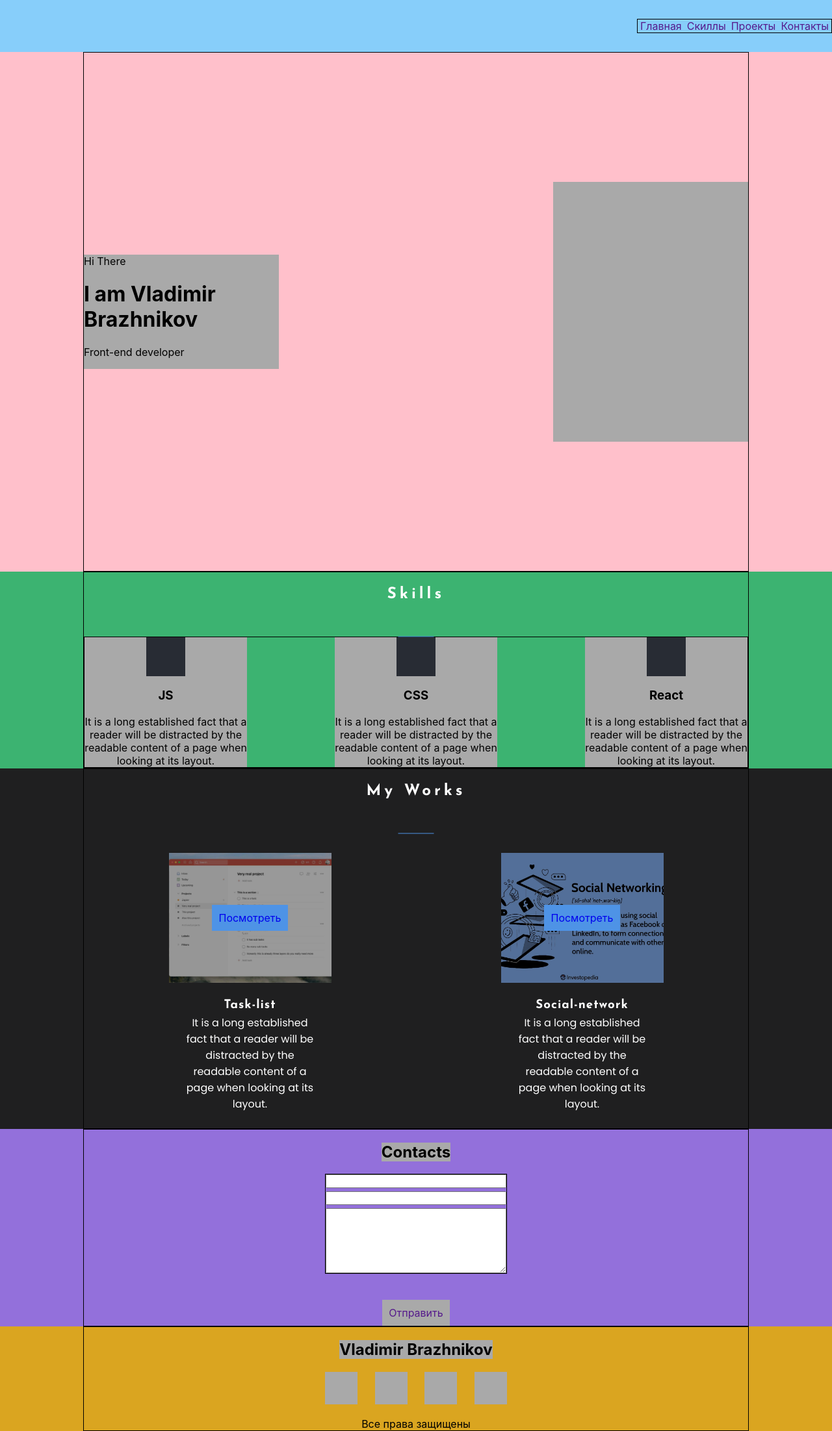
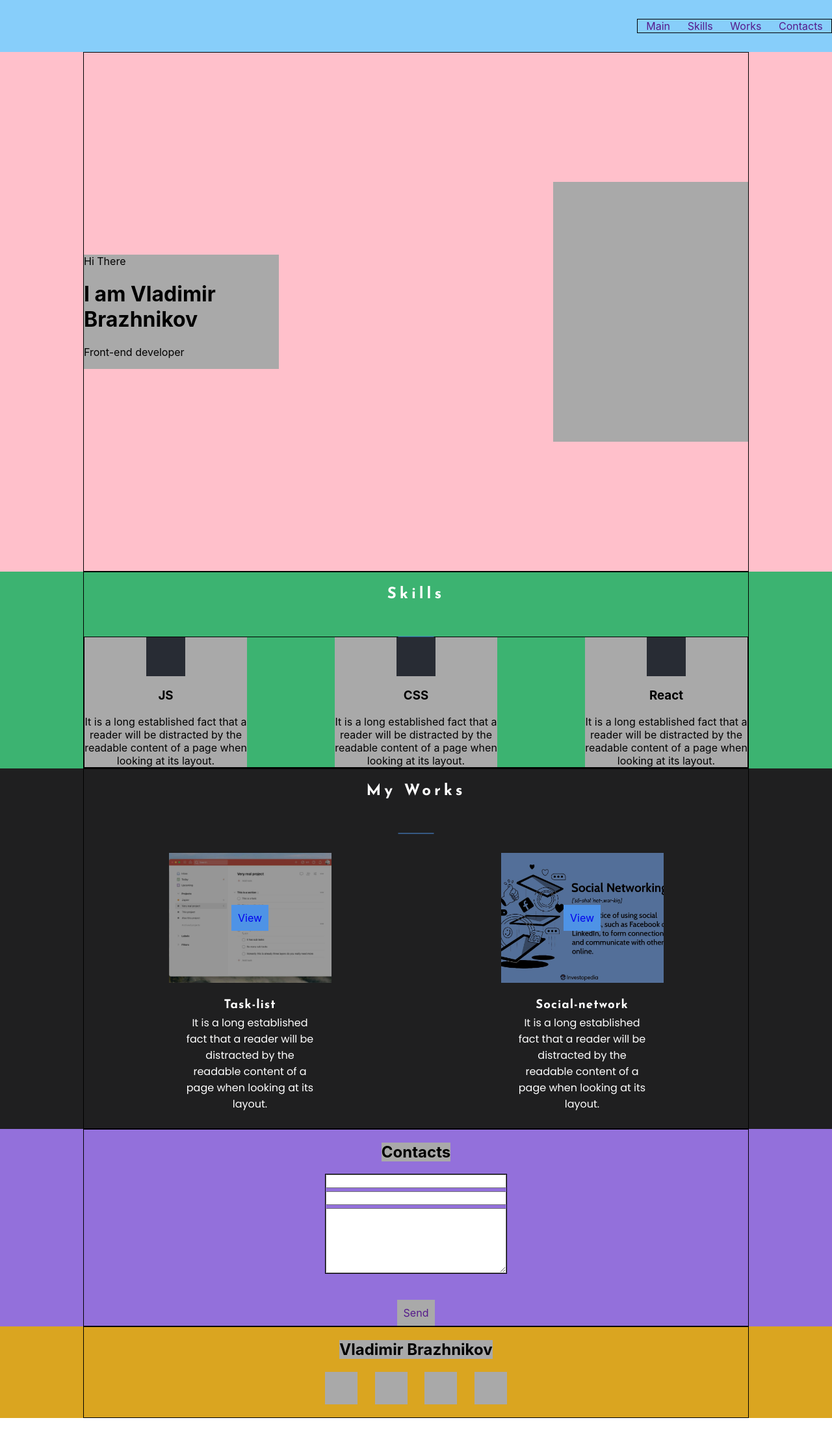
Before and after one commit to cros6y6raga/portfolio, a React (Create React App) app: page / in a window 1280 px wide. Shown: the whole page at 65% size. Built offline with nearby package versions, Linux system fonts and the light colour scheme.

Commit message:
Translated the portfolio into English

```diff
--- a/src/contacts/Contacts.tsx
+++ b/src/contacts/Contacts.tsx
@@ -12,7 +12,7 @@ function Contacts() {
                     <input className={style.contactsInput} type="text"/>
                     <textarea className={style.contactsTextarea} name="" id=""></textarea>
                 </form>
-                <a className={style.contactsSend} href="">Отправить</a>
+                <a className={style.contactsSend} href="">Send</a>
             </div>
         </div>
     );
--- a/src/footer/Footer.tsx
+++ b/src/footer/Footer.tsx
@@ -13,7 +13,6 @@ function Footer() {
                     <div className={style.social}></div>
                     <div className={style.social}></div>
                 </div>
-                <span>Все права защищены</span>
             </div>
         </div>
     );
--- a/src/header/Header.module.css
+++ b/src/header/Header.module.css
@@ -1,4 +1,4 @@
-.header{
+.header {
     display: flex;
     justify-content: flex-end;
     align-items: center;
--- a/src/nav/Nav.tsx
+++ b/src/nav/Nav.tsx
@@ -4,10 +4,10 @@ import style from './Nav.module.css';
 function Nav() {
     return (
         <div className={style.nav}>
-            <a href="">Главная</a>
-            <a href="">Скиллы</a>
-            <a href="">Проекты</a>
-            <a href="">Контакты</a>
+            <a href="">Main</a>
+            <a href="">Skills</a>
+            <a href="">Works</a>
+            <a href="">Contacts</a>
         </div>
     );
 }
--- a/src/works/work/Work.tsx
+++ b/src/works/work/Work.tsx
@@ -12,7 +12,7 @@ function Work(props: PropsType) {
         <div className={style.work}>
             <div className={style.imgContainer} style={props.style}>
                 <a className={style.workButton} href="#">
-                    Посмотреть
+                    View
                 </a>
             </div>
             <div className={style.projectInfo}>
```
